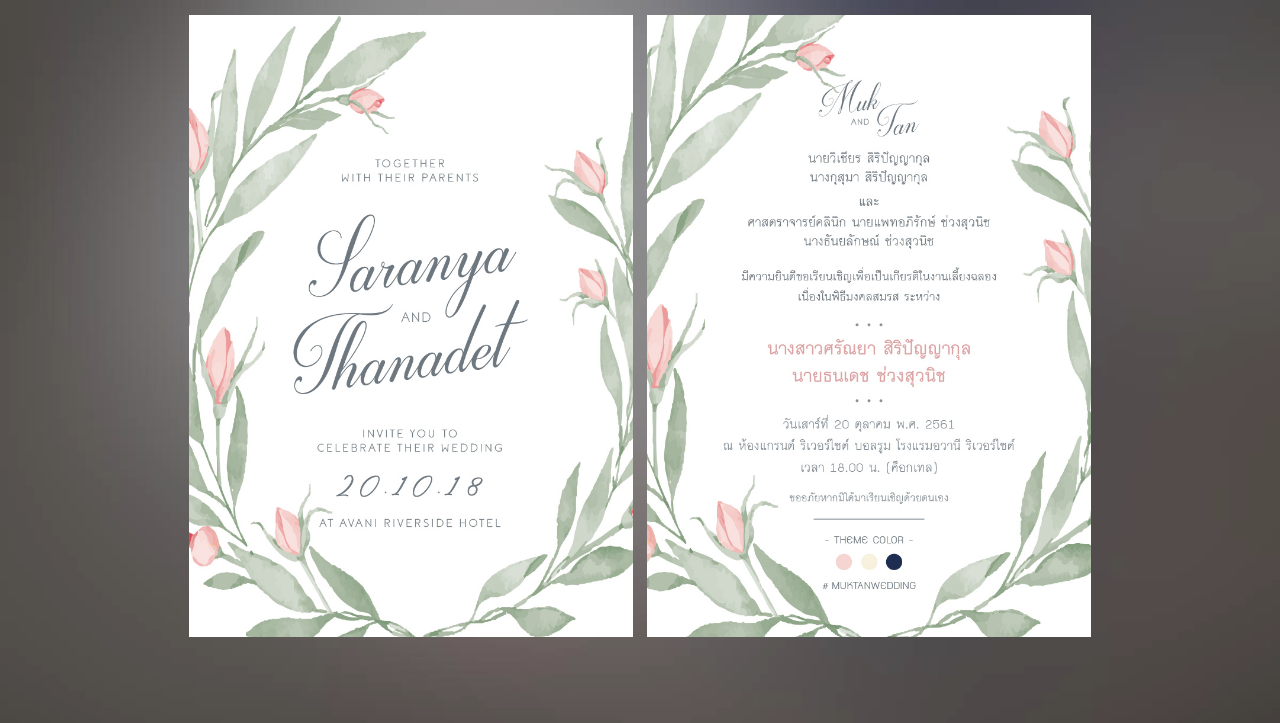
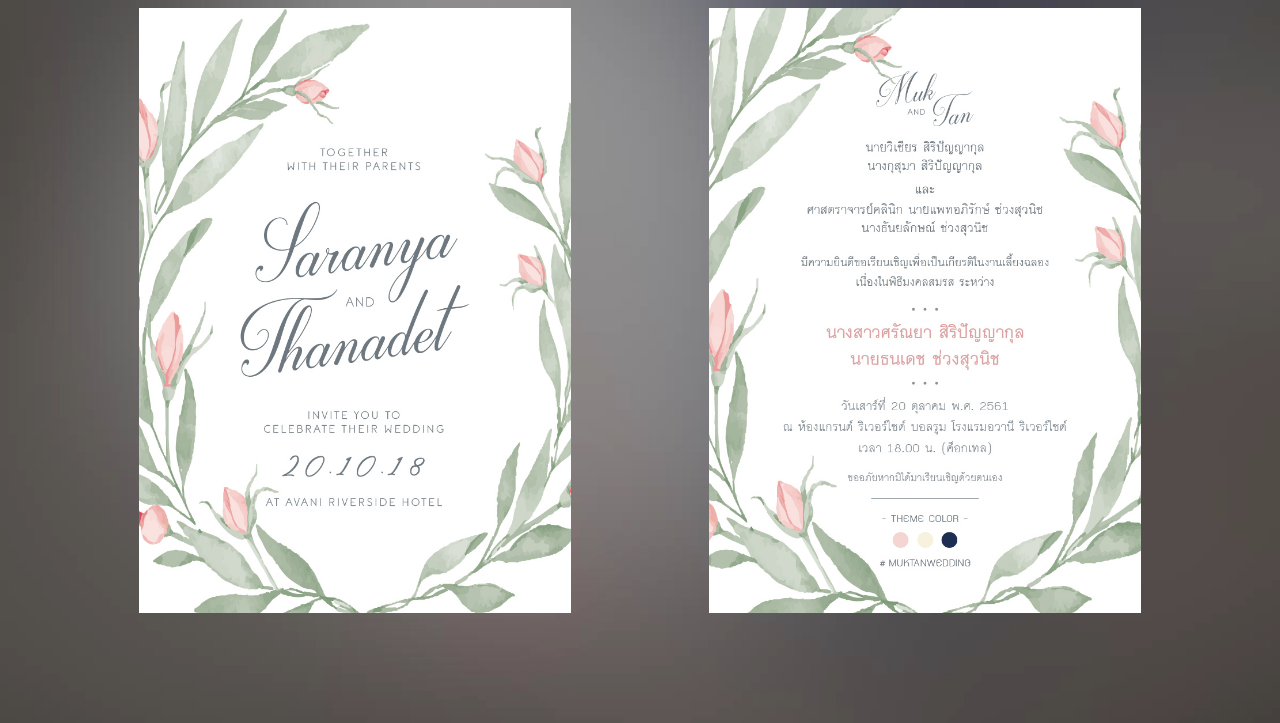
Before and after one commit to mindmui/MukTanWedding, a plain HTML site: page index.html in a window 1280 px wide. Shown: the part 77-800 px from the top of the page. Drawn offline with Linux system fonts and the light colour scheme; a web font is replaced by a local one.

Commit message:
change home
increase dynamically hover

```diff
--- a/index.html
+++ b/index.html
@@ -90,16 +90,17 @@
 			<div class="display-t">
 				<div class="display-tc">
 					<div class="container">
-						<div class="col-md-12 col-md-offset-0 text-center">
-							<div class="animate-box svg-sm colored ">
-								<p>
-									<br/>
-									<a class=image-popup href="images/cards/Front.jpg"><img src="images/cards/Front.jpg"  width="40%" /></a>
-									<a class=image-popup href="images/cards/Back.jpg"><img src="images/cards/Back.jpg"  width="40%" /></a>
+						<div class="col-md-6 col-sm-6">
+								<div class="gallery animate-box">
+									<a class="gallery-img image-popup" href="images/cards/Front.jpg"><img src="images/cards/Front.jpg"  width="80%" /></a>
+								</div>
+						</div>
 
-								</p>
+						<div class="col-md-6 col-sm-6">
+								<div class="gallery animate-box">
+									<a class="gallery-img image-popup" href="images/cards/Back.jpg"><img src="images/cards/Back.jpg"  width="80%" /></a>
+								</div>
 
-							</div>
 						</div>
 					</div>
 				</div>
@@ -168,7 +169,7 @@
 			<div class="row">
 				<div class="col-md-3 col-sm-6">
 					<div class="gallery animate-box">
-						<a class="gallery-img image-popup image-popup" href="images/pre-wedding/1.jpg"><img src="images/pre-wedding/1.jpg" class="img-responsive" ></a>
+						<a class="gallery-img image-popup" href="images/pre-wedding/1.jpg"><img src="images/pre-wedding/1.jpg" class="img-responsive" ></a>
 					</div>
 					<div class="gallery animate-box">
 						<a class="gallery-img image-popup" href="images/pre-wedding/2.jpg"><img src="images/pre-wedding/2.jpg" class="img-responsive" ></a>
```
